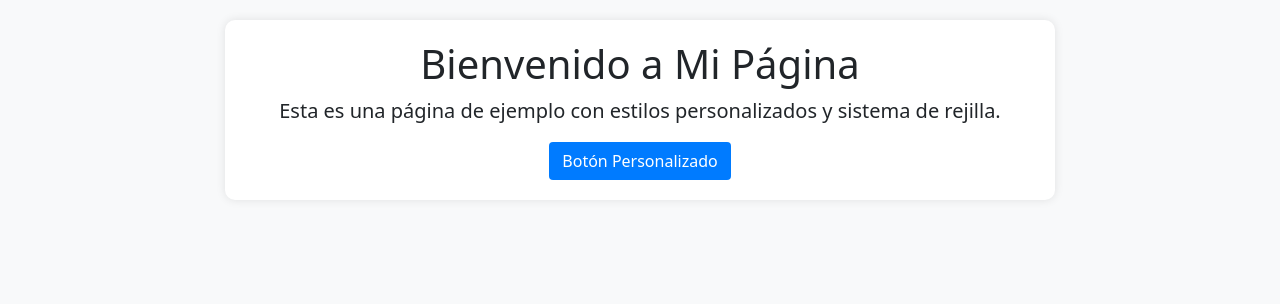
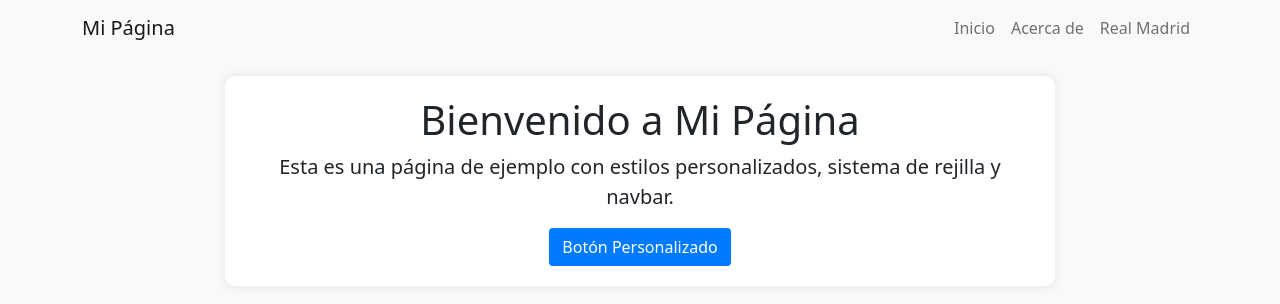
Before and after one commit to maick00/P-Bootstrap, a plain HTML site: page index.html in a window 1280 px wide. Drawn offline with nearby package versions, Linux system fonts and the light colour scheme.

Commit message:
Update index.html

```diff
--- a/index.html
+++ b/index.html
@@ -1,11 +1,13 @@
 <!DOCTYPE html>
 <html lang="en">
+
 <head>
     <meta charset="UTF-8">
     <meta name="viewport" content="width=device-width, initial-scale=1">
     <title>Mi Página con Estilos y Grid Bootstrap 5</title>
     <!-- Enlace a Bootstrap CSS y estilos adicionales -->
-        <link rel="stylesheet" href="https://cdn.jsdelivr.net/npm/bootstrap@5.0.0/dist/css/bootstrap.min.css" integrity="sha384-GLhlTQ8iK2+j4MYWz83PzPq8r3uHQImN7viAiSgxCG0xlPKFOJwJ8ERdknLPMO" crossorigin="anonymous">
+    <link rel="stylesheet" href="https://cdn.jsdelivr.net/npm/bootstrap@5.0.0/dist/css/bootstrap.min.css"
+        integrity="sha384-GLhlTQ8iK2+j4MYWz83PzPq8r3uHQImN7viAiSgxCG0xlPKFOJwJ8ERdknLPMO" crossorigin="anonymous">
     <style>
         /* Estilos personalizados aquí */
         body {
@@ -28,9 +30,57 @@
         .btn-custom:hover {
             background-color: #0056b3;
         }
+
+        .navbar {
+            background-color: #e9ecef;
+            /* Color de fondo neutro */
+        }
+
+        .navbar-brand,
+        .navbar-nav .nav-link {
+            color: #495057;
+            /* Color de texto neutro */
+        }
+
+        .navbar-toggler-icon {
+            background-color: #495057;
+            /* Color del ícono del botón de alternancia */
+        }
+
+        .navbar-toggler {
+            border-color: #495057;
+            /* Color del borde del botón de alternancia */
+        }
+
+        .navbar-toggler:focus,
+        .navbar-toggler:hover {
+            background-color: #adb5bd;
+            /* Color de fondo del botón de alternancia al pasar el ratón por encima */
+        }
     </style>
 </head>
-      <body>
+<nav class="navbar navbar-expand-lg navbar-light bg-light">
+    <div class="container">
+        <a class="navbar-brand" href="#">Mi Página</a>
+        <button class="navbar-toggler" type="button" data-bs-toggle="collapse" data-bs-target="#navbarNav"
+            aria-controls="navbarNav" aria-expanded="false" aria-label="Toggle navigation">
+            <span class="navbar-toggler-icon"></span>
+        </button>
+        <div class="collapse navbar-collapse" id="navbarNav">
+            <ul class="navbar-nav ms-auto">
+                <li class="nav-item">
+                    <a class="nav-link" href="#">Inicio</a>
+                </li>
+                <li class="nav-item">
+                    <a class="nav-link" href="#">Acerca de</a>
+                </li>
+                <li class="nav-item">
+                    <a class="nav-link" href="https://www.realmadrid.com/">Real Madrid</a>
+                </li>
+            </ul>
+        </div>
+    </div>
+</nav>
 
 <!-- Contenido principal con sistema de rejilla -->
 <div class="container-fluid">
@@ -38,7 +88,8 @@
         <div class="col-md-8">
             <div class="container-custom">
                 <h1 class="text-center">Bienvenido a Mi Página</h1>
-              <p class="lead text-center">Esta es una página de ejemplo con estilos personalizados y sistema de rejilla.</p>
+                <p class="lead text-center">Esta es una página de ejemplo con estilos personalizados, sistema de rejilla
+                    y navbar.</p>
                 <div class="text-center">
                     <button class="btn btn-custom">Botón Personalizado</button>
                 </div>
@@ -48,7 +99,8 @@
 </div>
 
 <!-- Scripts de Bootstrap y cualquier otro script adicional -->
-      <script src="https://cdn.jsdelivr.net/npm/bootstrap@5.0.0/dist/js/bootstrap.bundle.min.js" integrity="sha384-e0qVp8B3aLqEWKGxJ8d0Dj8UuO+xrP4tT0iIgAxJ7n0IbbVdS6L3e3I1TsnK+29" crossorigin="anonymous"></script>
+<script src="https://cdn.jsdelivr.net/npm/bootstrap@5.0.0/dist/js/bootstrap.bundle.min.js"
+    integrity="sha384-e0qVp8B3aLqEWKGxJ8d0Dj8UuO+xrP4tT0iIgAxJ7n0IbbVdS6L3e3I1TsnK+29" crossorigin="anonymous"></script>
 </body>
 
 </html>
```
Lines whose indentation alone changed are shown as unchanged.
